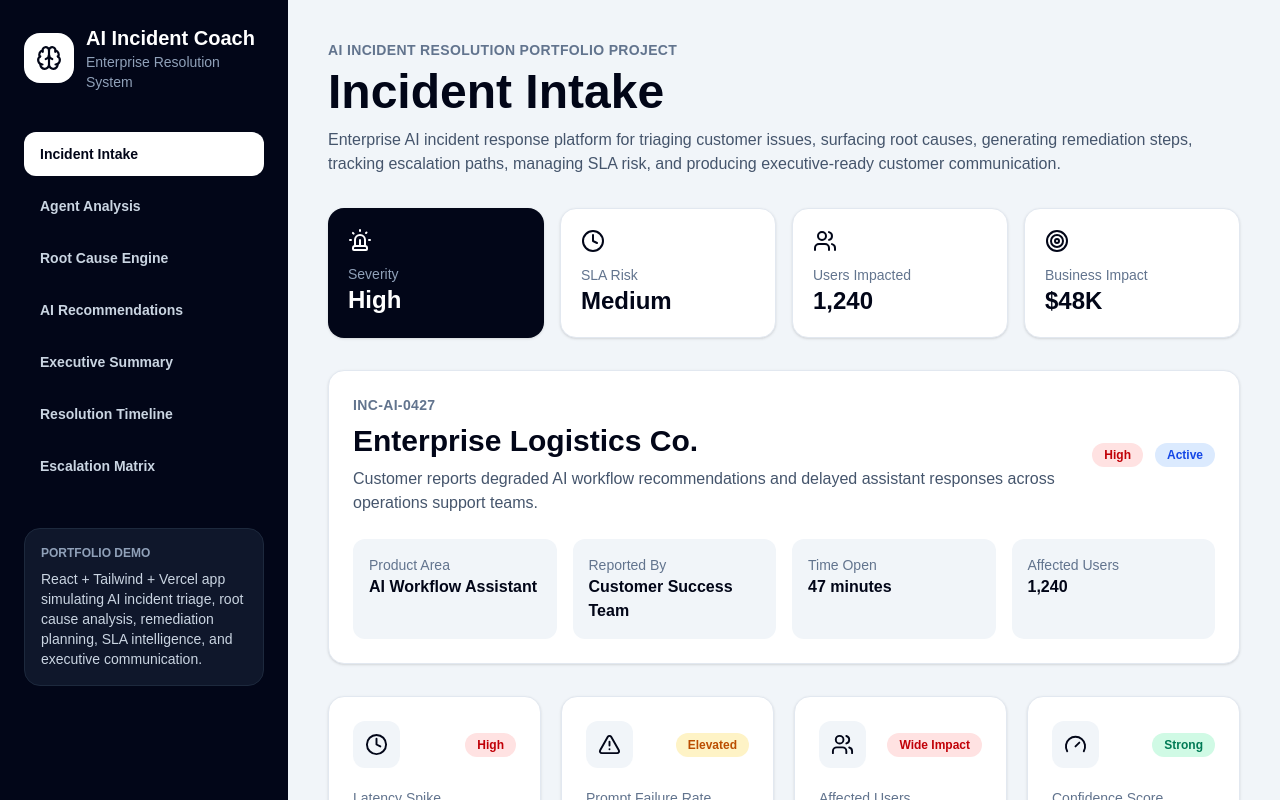
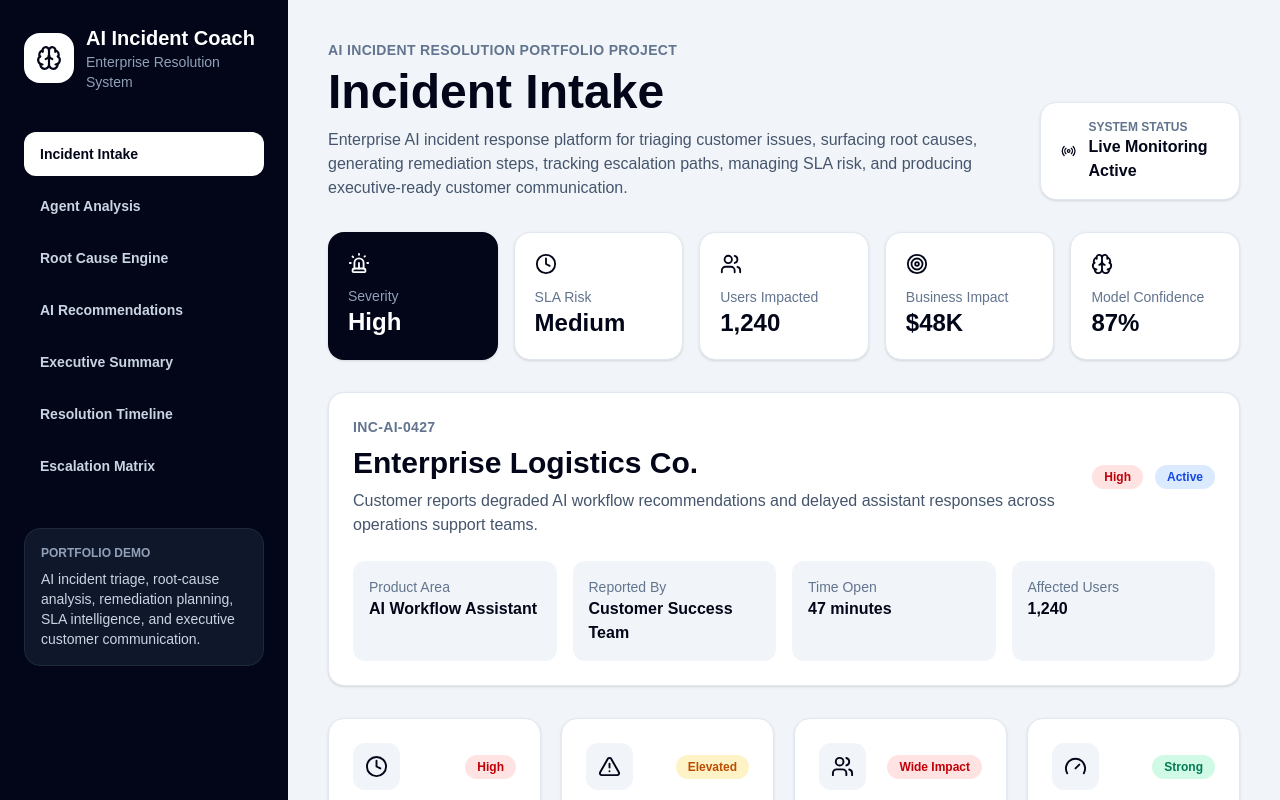
Before and after one commit to jtorres507-rgb/cf-ai-incident-coach-v2, a React (Vite) app: page / in a window 1280 px wide. Shown: the top 800 px of the page. Built offline with nearby package versions, Linux system fonts and the light colour scheme.

Commit message:
Finalize AI incident coach with executive command center polish

```diff
--- a/src/App.jsx
+++ b/src/App.jsx
@@ -18,6 +18,9 @@ import {
   Users,
   Workflow,
   Zap,
+  TrendingUp,
+  Radio,
+  Database,
 } from "lucide-react";
 
 const navItems = [
@@ -41,6 +44,7 @@ const incident = {
   affectedUsers: "1,240",
   slaRisk: "Medium",
   businessImpact: "$48K",
+  confidence: "87%",
   summary:
     "Customer reports degraded AI workflow recommendations and delayed assistant responses across operations support teams.",
 };
@@ -49,7 +53,7 @@ const signals = [
   { label: "Latency Spike", value: "2.8s", status: "High", icon: Clock },
   { label: "Prompt Failure Rate", value: "11%", status: "Elevated", icon: AlertTriangle },
   { label: "Affected Users", value: "1.2K", status: "Wide Impact", icon: Users },
-  { label: "Confidence Score", value: "87%", status: "Strong", icon: Gauge },
+  { label: "AI Confidence", value: "87%", status: "Strong", icon: Gauge },
 ];
 
 const rootCauses = [
@@ -234,11 +238,25 @@ function Sidebar({ activePage, setActivePage }) {
       <div className="mt-10 rounded-2xl border border-slate-800 bg-slate-900 p-4">
         <p className="text-xs font-semibold uppercase text-slate-400">Portfolio Demo</p>
         <p className="mt-2 text-sm text-slate-300">
-          React + Tailwind + Vercel app simulating AI incident triage, root cause analysis,
-          remediation planning, SLA intelligence, and executive communication.
+          AI incident triage, root-cause analysis, remediation planning, SLA intelligence,
+          and executive customer communication.
         </p>
       </div>
     </aside>
+  );
+}
+
+function ConfidenceBar({ value }) {
+  return (
+    <div>
+      <div className="mb-1 flex justify-between text-sm font-semibold">
+        <span>AI Confidence</span>
+        <span>{value}%</span>
+      </div>
+      <div className="h-3 overflow-hidden rounded-full bg-slate-200">
+        <div className="h-3 rounded-full bg-slate-950 transition-all duration-700" style={{ width: `${value}%` }} />
+      </div>
+    </div>
   );
 }
 
@@ -258,43 +276,32 @@ function SignalCard({ item }) {
   );
 }
 
-function ConfidenceBar({ value }) {
+function ExecutiveBanner() {
+  const cards = [
+    { title: "Severity", value: incident.severity, icon: Siren, dark: true },
+    { title: "SLA Risk", value: incident.slaRisk, icon: Clock },
+    { title: "Users Impacted", value: incident.affectedUsers, icon: Users },
+    { title: "Business Impact", value: incident.businessImpact, icon: Target },
+    { title: "Model Confidence", value: incident.confidence, icon: Brain },
+  ];
+
   return (
-    <div>
-      <div className="mb-1 flex justify-between text-sm font-semibold">
-        <span>AI Confidence</span>
-        <span>{value}%</span>
-      </div>
-      <div className="h-4 rounded-full bg-slate-200">
-        <div className="h-4 rounded-full bg-slate-950" style={{ width: `${value}%` }} />
-      </div>
+    <div className="mb-8 grid gap-4 md:grid-cols-2 xl:grid-cols-5">
+      {cards.map((card) => {
+        const Icon = card.icon;
+        return (
+          <div
+            key={card.title}
+            className={`rounded-2xl p-5 shadow-sm ${
+              card.dark ? "bg-slate-950 text-white" : "border border-slate-200 bg-white text-slate-950"
+            }`}
+          >
+            <Icon size={22} />
+            <p className={`mt-3 text-sm ${card.dark ? "text-slate-400" : "text-slate-500"}`}>{card.title}</p>
+            <p className="text-2xl font-bold">{card.value}</p>
           </div>
         );
-}
-
-function ExecutiveBanner() {
-  return (
-    <div className="mb-8 grid gap-4 md:grid-cols-4">
-      <div className="rounded-2xl bg-slate-950 p-5 text-white shadow-sm">
-        <Siren />
-        <p className="mt-3 text-sm text-slate-400">Severity</p>
-        <p className="text-2xl font-bold">{incident.severity}</p>
-      </div>
-      <div className="rounded-2xl bg-white p-5 shadow-sm border border-slate-200">
-        <Clock />
-        <p className="mt-3 text-sm text-slate-500">SLA Risk</p>
-        <p className="text-2xl font-bold">{incident.slaRisk}</p>
-      </div>
-      <div className="rounded-2xl bg-white p-5 shadow-sm border border-slate-200">
-        <Users />
-        <p className="mt-3 text-sm text-slate-500">Users Impacted</p>
-        <p className="text-2xl font-bold">{incident.affectedUsers}</p>
-      </div>
-      <div className="rounded-2xl bg-white p-5 shadow-sm border border-slate-200">
-        <Target />
-        <p className="mt-3 text-sm text-slate-500">Business Impact</p>
-        <p className="text-2xl font-bold">{incident.businessImpact}</p>
-      </div>
+      })}
     </div>
   );
 }
@@ -349,8 +356,8 @@ function IncidentIntake() {
 
 function AgentAnalysis() {
   return (
-    <div className="grid gap-6 xl:grid-cols-2">
-      <div className="rounded-2xl border border-slate-200 bg-white p-6 shadow-sm">
+    <div className="grid gap-6 xl:grid-cols-3">
+      <div className="rounded-2xl border border-slate-200 bg-white p-6 shadow-sm xl:col-span-2">
         <div className="flex items-center gap-3">
           <Brain />
           <h2 className="text-2xl font-bold">AI Agent Analysis Stream</h2>
@@ -359,12 +366,12 @@ function AgentAnalysis() {
         <div className="mt-6 space-y-4">
           {agentSteps.map((step) => (
             <div key={step.label} className="rounded-xl border border-slate-200 bg-slate-50 p-4">
-              <div className="flex flex-col justify-between gap-3 md:flex-row md:items-center">
+              <div className="flex flex-col justify-between gap-4 md:flex-row md:items-center">
                 <div>
                   <h3 className="font-bold">{step.label}</h3>
                   <p className="mt-1 text-sm text-slate-600">{step.detail}</p>
                 </div>
-                <div className="min-w-[180px]">
+                <div className="min-w-[220px]">
                   <ConfidenceBar value={step.confidence} />
                 </div>
               </div>
@@ -612,7 +619,8 @@ export default function App() {
       <Sidebar activePage={activePage} setActivePage={setActivePage} />
 
       <main className="flex-1 p-6 md:p-10">
-        <div className="mb-8">
+        <div className="mb-8 flex flex-col justify-between gap-4 xl:flex-row xl:items-end">
+          <div>
             <p className="text-sm font-bold uppercase tracking-wide text-slate-500">
               AI Incident Resolution Portfolio Project
             </p>
@@ -626,6 +634,17 @@ export default function App() {
             </p>
           </div>
 
+          <div className="rounded-2xl border border-slate-200 bg-white px-5 py-4 shadow-sm">
+            <div className="flex items-center gap-3">
+              <Radio size={20} />
+              <div>
+                <p className="text-xs font-bold uppercase text-slate-500">System Status</p>
+                <p className="font-bold text-slate-950">Live Monitoring Active</p>
+              </div>
+            </div>
+          </div>
+        </div>
+
         {renderPage()}
 
         <footer className="mt-10 text-sm text-slate-500">
```
Lines whose indentation alone changed are shown as unchanged.
